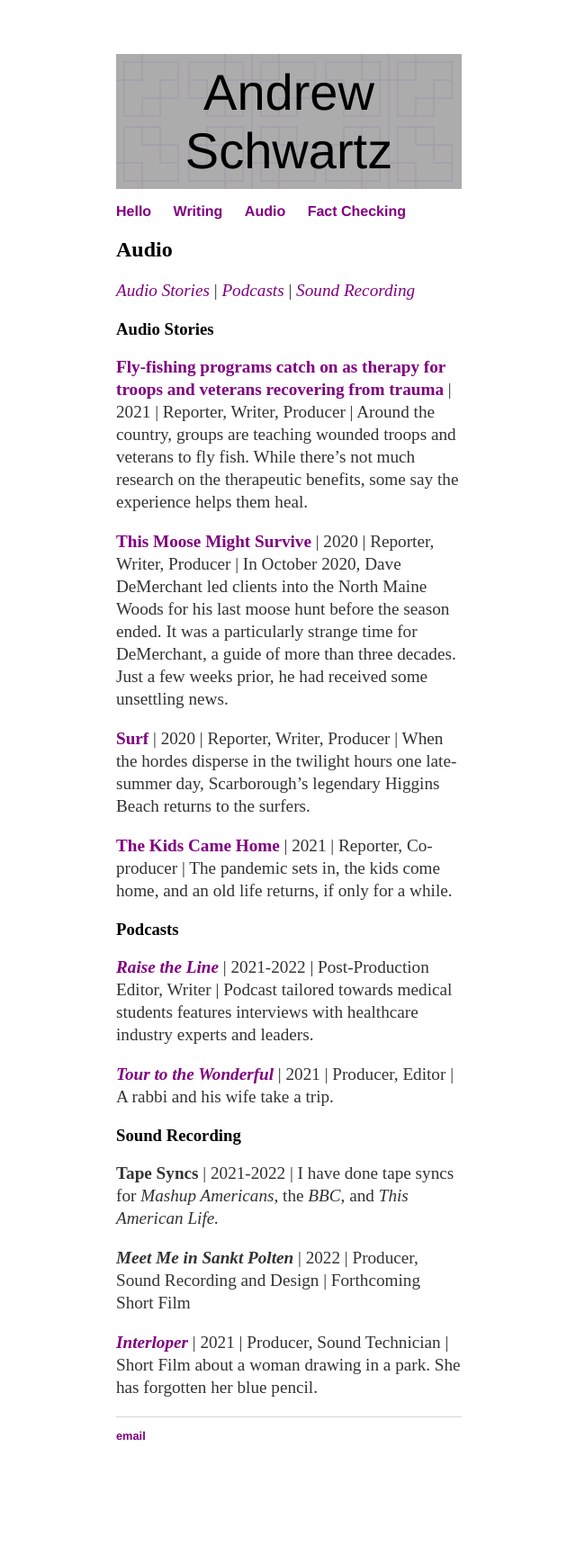
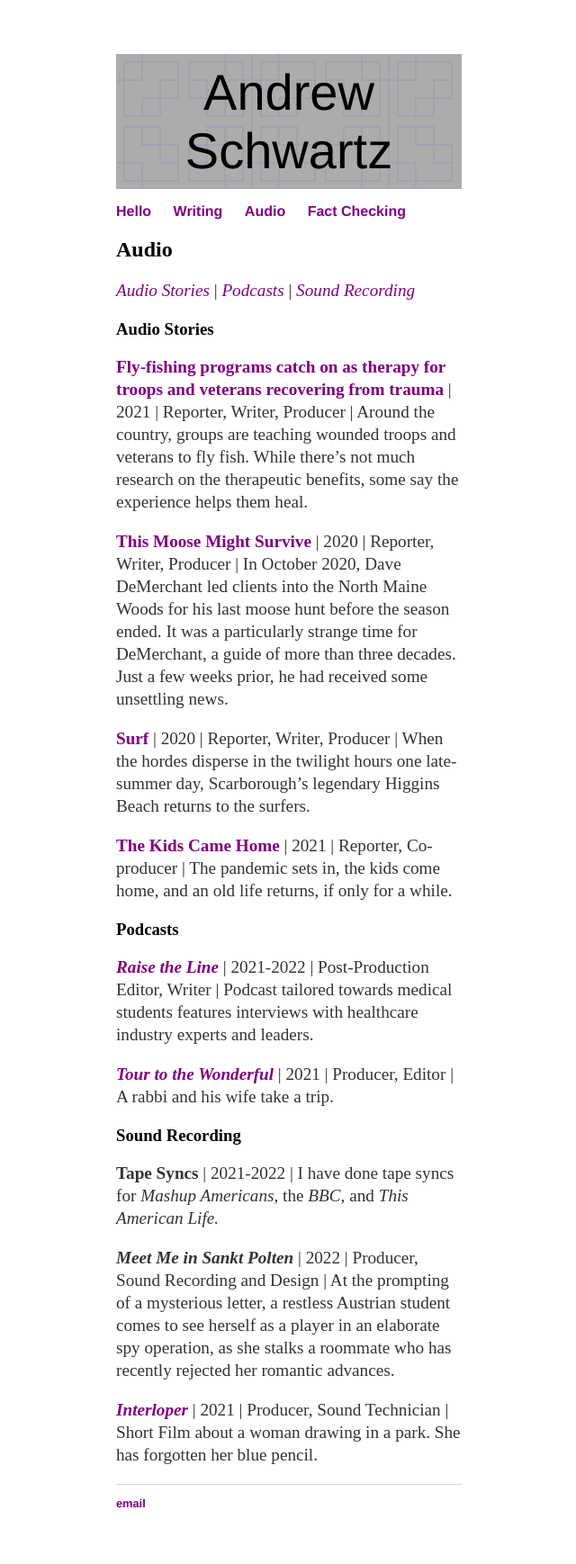
Before and after one commit to aonschwartz/aonschwartz.github.io, a Jekyll site: the page built from about/audio.md, in a window 1280 px wide. Shown: the whole page at 90% size, without its empty margins (319-959 px from the left). Built offline with Jekyll 4.4.1, drawn with Linux system fonts in a browser that asks for light colours; before the commit the page ends 1663 px from its top, so only the background shows below that.

Commit message:
Update audio.md

```diff
--- a/about/audio.md
+++ b/about/audio.md
@@ -26,6 +26,6 @@ layout: default
 
 **Tape Syncs** \| 2021-2022 \| I have done tape syncs for *Mashup Americans*, the *BBC*, and *This American Life.*
 
-***Meet Me in Sankt Polten*** \| 2022 \| Producer, Sound Recording and Design \| Forthcoming Short Film
+***Meet Me in Sankt Polten*** \| 2022 \| Producer, Sound Recording and Design \| At the prompting of a mysterious letter, a restless Austrian student comes to see herself as a player in an elaborate spy operation, as she stalks a roommate who has recently rejected her romantic advances.
 
 ***[Interloper](https://www.youtube.com/watch?v=5JsN9_D1pP8)*** \| 2021 \| Producer, Sound Technician \| Short Film about a woman drawing in a park. She has forgotten her blue pencil.
```
